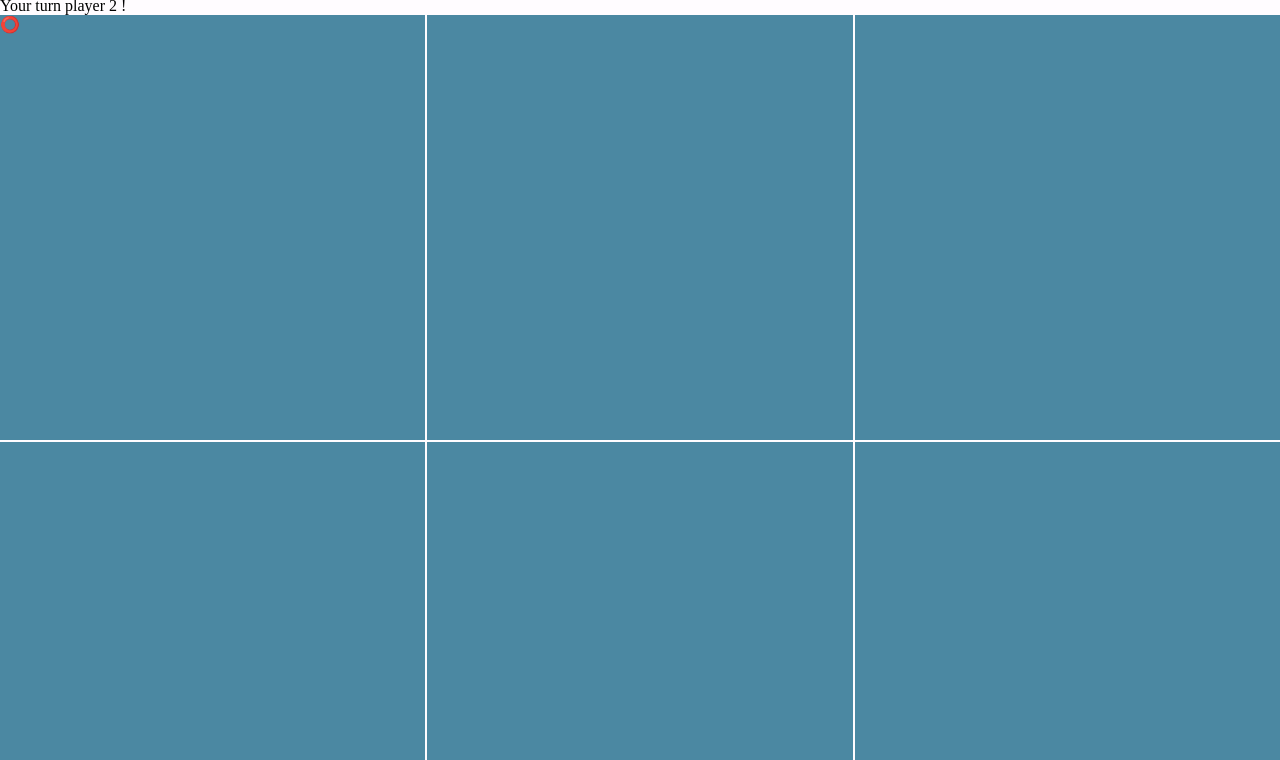
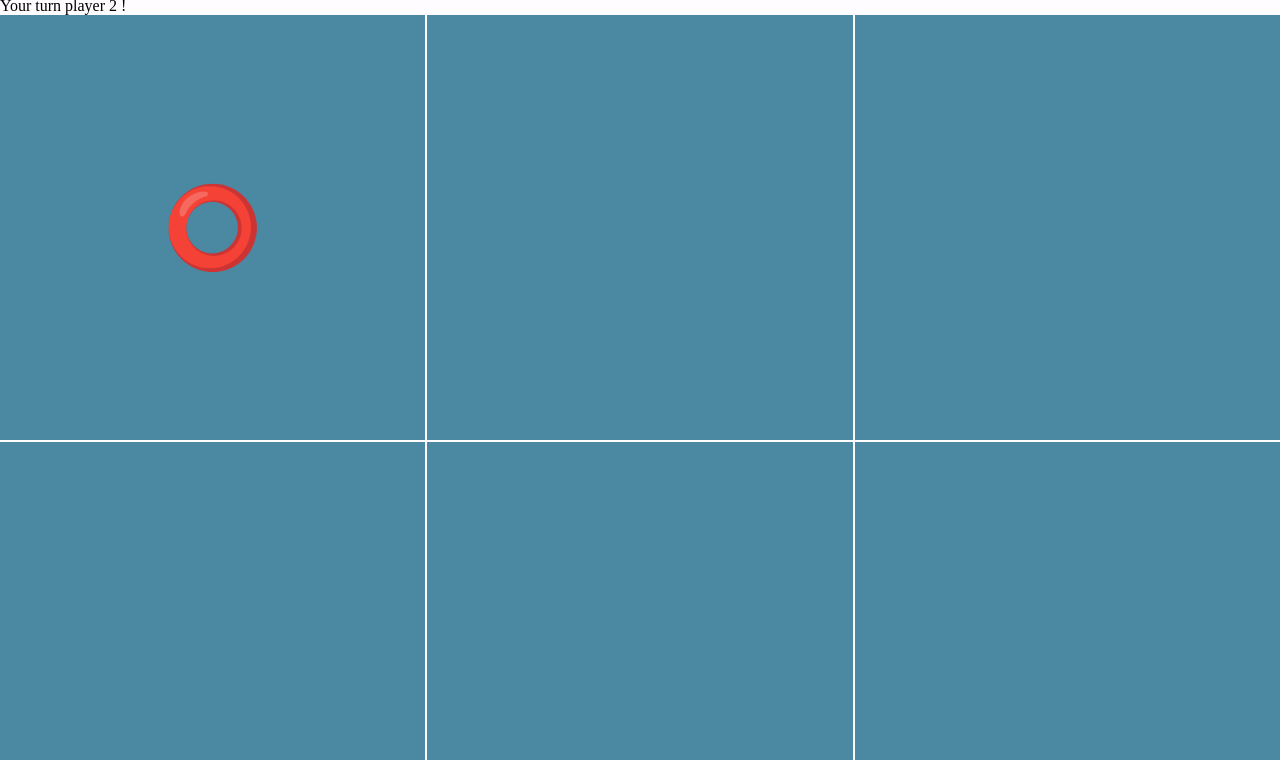
Before and after one commit to Rowan-Byzantium/tictactoe, a plain HTML site: page index.html in a window 1280 px wide. Both pictures are taken after a click on the item 212 px from the left and 267 px from the top of the page. Shown: the part 40-800 px from the top of the page. Drawn offline with Linux system fonts and the light colour scheme.

Commit message:
update status in arrayBoxes on click

```diff
--- a/script.js
+++ b/script.js
@@ -22,6 +22,7 @@ function displayPlayerTurn() {
  * Create li in HTML (box) with dataset row & col
  * @param {number} row - row number in the grid
  * @param {number} col - column number in the grid
+ * @returns {Element} the new li element
  */
 function createBox(row, col){
     const box = document.createElement("li");
@@ -30,6 +31,7 @@ function createBox(row, col){
     box.classList.add("list-itm");
     box.dataset.row = row;
     box.dataset.col = col;
+    return box;
 }
 
 // -------------- SCRIPT -------------------
@@ -39,23 +41,23 @@ function createBox(row, col){
  * 2 = player2
  */
 const arrayBoxes = [
-    [0, 0, 4],
-    [0, 7, 0],
-    [11, 0, 0]
+    [0, 0, 0],
+    [0, 0, 0],
+    [0, 0, 0]
 ];
 
+const boxes = [];
+
+//Call createbox function for each column of each row
 for (const row in arrayBoxes){
     for (const col in arrayBoxes[row]){
-        createBox(row, col);
+        boxes.push(createBox(row, col));
     }
 }
 
-//select every elements with list-itm class
-const boxes = document.querySelectorAll(".list-itm");
 // Initialize a counter
 let counter = 0;
 
-console.log(arrayBoxes[2][0]);
 displayPlayerTurn();
 
 //for each boxes
@@ -71,10 +73,11 @@ boxes.forEach(function (box) {
         if (counter % 2 === 0) {
             // add circle in box
             this.innerHTML = "⭕";
+            arrayBoxes[this.dataset.row][this.dataset.col] = 1;
         }
         else {
             this.innerHTML = "❌"; //put a cross in the box
-            // console.log("Player2");
+            arrayBoxes[this.dataset.row][this.dataset.col] = 2;
         }
         counter++;
         displayPlayerTurn();
--- a/style.css
+++ b/style.css
@@ -59,4 +59,8 @@ body {
 .list-itm {
     background-color: var(--third-color);
     aspect-ratio: 1/1;
+    display: flex;
+    align-items: center;
+    justify-content: center;
+    font-size: 5rem;
 }
```
